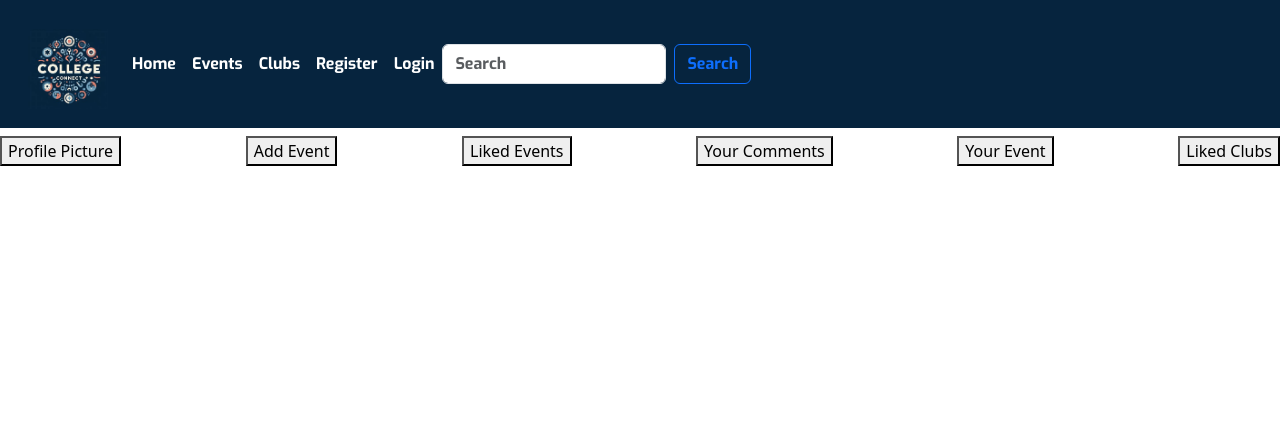
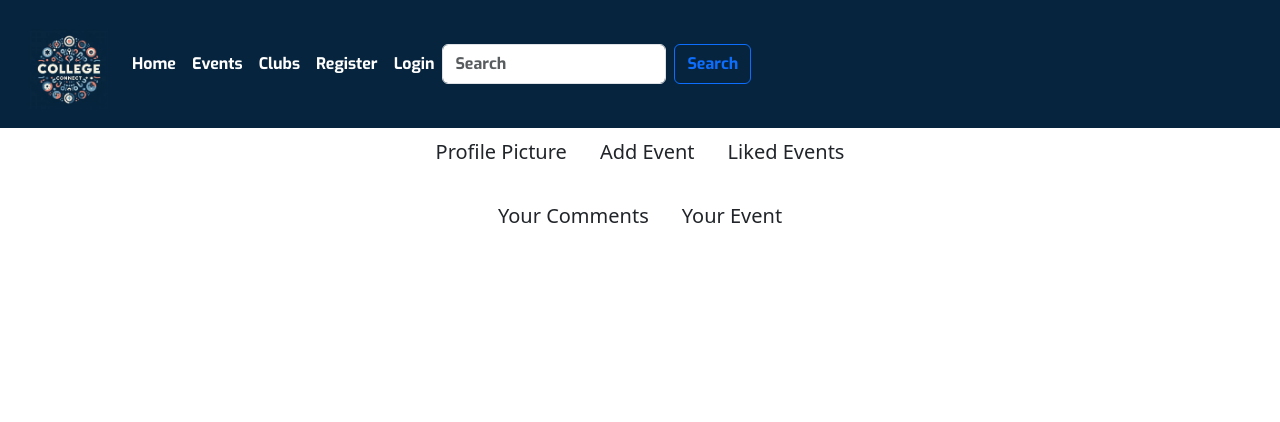
Before and after one commit to Karlsberg62/Hackathon-3, a Django app: page /profile/ in a window 1280 px wide. Shown: the top 422 px of the page. Run offline with Django 4.2, Linux system fonts and the light colour scheme; some libraries are stand-ins or nearby versions.

Commit message:
Clean code

```diff
--- a/hackathon3/admin.py
+++ b/hackathon3/admin.py
@@ -2,7 +2,6 @@ from django.contrib import admin
 from .models import Post, Comment
 from django_summernote.admin import SummernoteModelAdmin
 # Register your models here.
-
 
 @admin.register(Post)
 class PostAdmin(SummernoteModelAdmin):
--- a/hackathon3/apps.py
+++ b/hackathon3/apps.py
@@ -1,5 +1,4 @@
 from django.apps import AppConfig
-
 
 class Hackathon3Config(AppConfig):
     default_auto_field = 'django.db.models.BigAutoField'
--- a/hackathon3/forms.py
+++ b/hackathon3/forms.py
@@ -1,8 +1,6 @@
 from django import forms
 from django.forms import ModelForm
 from .models import Post, Comment
-
-
 
 class EventForm(forms.ModelForm):
     """
@@ -21,7 +19,6 @@ class EventForm(forms.ModelForm):
             "max_attendees",
             "featured_image",
         ]
-
 
         labels = {
             "title": "Event Title",
--- a/hackathon3/models.py
+++ b/hackathon3/models.py
@@ -8,7 +8,6 @@ class Post(models.Model):
     """
     stores a single event post entry related to the :model:'auth.User'.
     """
-
     title = models.CharField(max_length=200, unique=True)
     slug = models.SlugField(max_length=200, unique=True, blank=True)
     author = models.ForeignKey(User, on_delete=models.CASCADE, related_name='event_posts',null=True)
--- a/hackathon3/templates/hackathon3/index.html
+++ b/hackathon3/templates/hackathon3/index.html
@@ -17,7 +17,6 @@
             <div class="carousel-item">
                 <img src="static/media/images/home-rugby.png" class="d-block w-100" alt="...">
             </div>
-
         </div>
         <div class="container text-center pt-3">
             <h1>Welcome to College Connect</h1>
@@ -32,6 +31,4 @@
         </div>
     </div>
 
-
-
     {% endblock %}
--- a/hackathon3/templates/hackathon3/post.html
+++ b/hackathon3/templates/hackathon3/post.html
@@ -1,6 +1,5 @@
 {% extends 'base.html' %}
 {% load static %}
-
 {% block content %}
 
 <!-- Blog Entries Column -->
@@ -56,7 +55,5 @@
 </nav>
 {% endif %}
 </div>
-
 <!-- index.html content ends here -->
-
 {% endblock %}
--- a/hackathon3/templates/hackathon3/profile.html
+++ b/hackathon3/templates/hackathon3/profile.html
@@ -1,16 +1,27 @@
 {% extends 'base.html' %}
 {% load static %}
-
 {% block content %}
 
 <body>
-    <div class="navbar">
-        <button class="button btn-bt-success">Profile Picture</button>
-        <button class="button btn-bt-success">Add Event</button>
-        <button class="button btn-bt-success">Liked Events</button>
-        <button class="button btn-bt-success">Your Comments</button>
-        <button class="button btn-bt-success">Your Event</button>
-        <button class="button btn-bt-success">Liked Clubs</button>
+    <div class="container">
+        <div class="row justify-content-center text-center">
+            <div class="col-md-6">
+                <div class="btn-group btn-group-lg">
+                    <button class="btn btn-bt-primary">Profile Picture</button>
+                    <button class="btn btn-bt-success">Add Event</button>
+                    <button class="btn btn-bt-success">Liked Events</button>
+                </div>
+            </div>
+        </div>
+        <div class="row justify-content-center mt-3 text-center">
+            <div class="col-md-6">
+                <div class="btn-group btn-group-lg">
+                    <button class="btn btn-bt-success">Your Comments</button>
+                    <button class="btn btn-bt-success">Your Event</button>
+                </div>
+            </div>
+        </div>
+    </div>
 </body>
 
 {% endblock %}
--- a/hackathon3/views.py
+++ b/hackathon3/views.py
@@ -27,8 +27,6 @@ class make_event(LoginRequiredMixin, CreateView):
     def form_valid(self, form):
         form.instance.author = self.request.user
         return super().form_valid(form)
-        # form.instance.user = self.request.user
-        # return super(make_event, self).form_valid(form)
 
 class update_event(LoginRequiredMixin,UserPassesTestMixin,UpdateView):
     template_name = 'hackathon3/update_event.html'
@@ -46,66 +44,19 @@ class update_event(LoginRequiredMixin,UserPassesTestMixin,UpdateView):
         return False
 
 class delete_event(LoginRequiredMixin,UserPassesTestMixin,DeleteView):
-    # template_name = 'hackathon3/post_confirm_delete.html'
     model = Post
-    # form_class = EventForm
     success_url = '/post/'
-    # def form_valid(self, form):
-    #     form.instance.author = self.request.user
-    #     return super().form_valid(form)
 
     def test_func(self):
         return self.request.user == self.get_object().author
 
-
-        # post = self.get_object()
-        # if self.request.user == post.author:
-        #     return True
-        # return False
-
-
-
 class PostList(generic.ListView):
-    """
-    Returns all published posts in :model:`hackathon3.Post`
-    and displays them in a page of six posts.
-    **Context**
-
-    ``queryset``
-        All published instances of :model:`blog.Post`
-    ``paginate_by``
-        Number of posts per page.
-
-    **Template:**
-
-    :template:`blog/index.html`
-    """
-
     queryset = Post.objects.filter(status=1)
     template_name = "hackathon3/post.html"
     paginate_by = 4
 
 
 def post_detail(request, slug):
-    """
-     Display an individual :model:`blog.Post`.
-
-    **Context**
-
-    ``post``
-        An instance of :model:`blog.Post`.
-    ``comments``
-        All approved comments related to the post.
-    ``comment_count``
-        A count of approved comments related to the post.
-    ``comment_form``
-        An instance of :form:`blog.CommentForm`
-
-    **Template:**
-
-    :template:`blog/post_detail.html`
-    """
-
     queryset = Post.objects.filter(status=1)
     post = get_object_or_404(queryset, slug=slug)
     comments = post.comments.all().order_by("-created_on")
@@ -125,7 +76,6 @@ def post_detail(request, slug):
                 'Comment submitted and awaiting approval'
             )
 
-
     return render(
         request,
         "hackathon3/post_detail.html",
@@ -135,20 +85,3 @@ def post_detail(request, slug):
         "comment_form": comment_form,
         }
     )
-
-
-    #searchbar functionality
-    # def get_queryset(self, **kwargs):
-    #     query = self.request.GET.get('q')
-    #     if query:
-    #         posts = self.model.objects.filter(
-    #             Q(title__icontains=query) |
-    #             Q(description__icontains=query) |
-    #             Q(location__icontains=query) |
-    #             Q(date__icontains=query) |
-    #             Q(category__icontains=query) |
-    #             Q(excerpt__icontains=query)
-    #         )
-    #     else:
-    #         posts = self.model.objects.all()
-    #     return posts
```
Also changed, not shown: hackathon3/templates/hackathon3/post_detail.html (+1 -6 lines), templates/base.html (+2 -35 lines).
